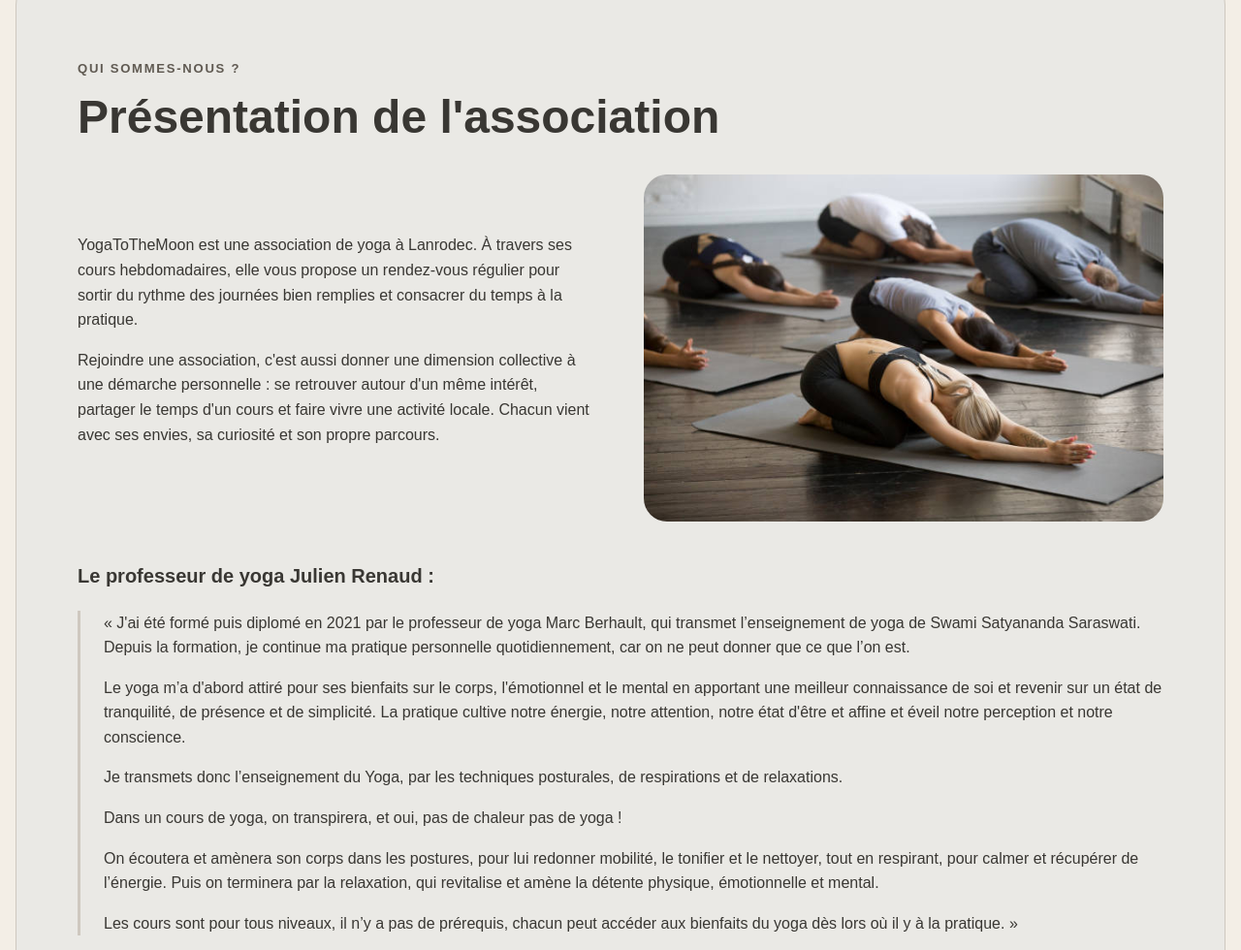
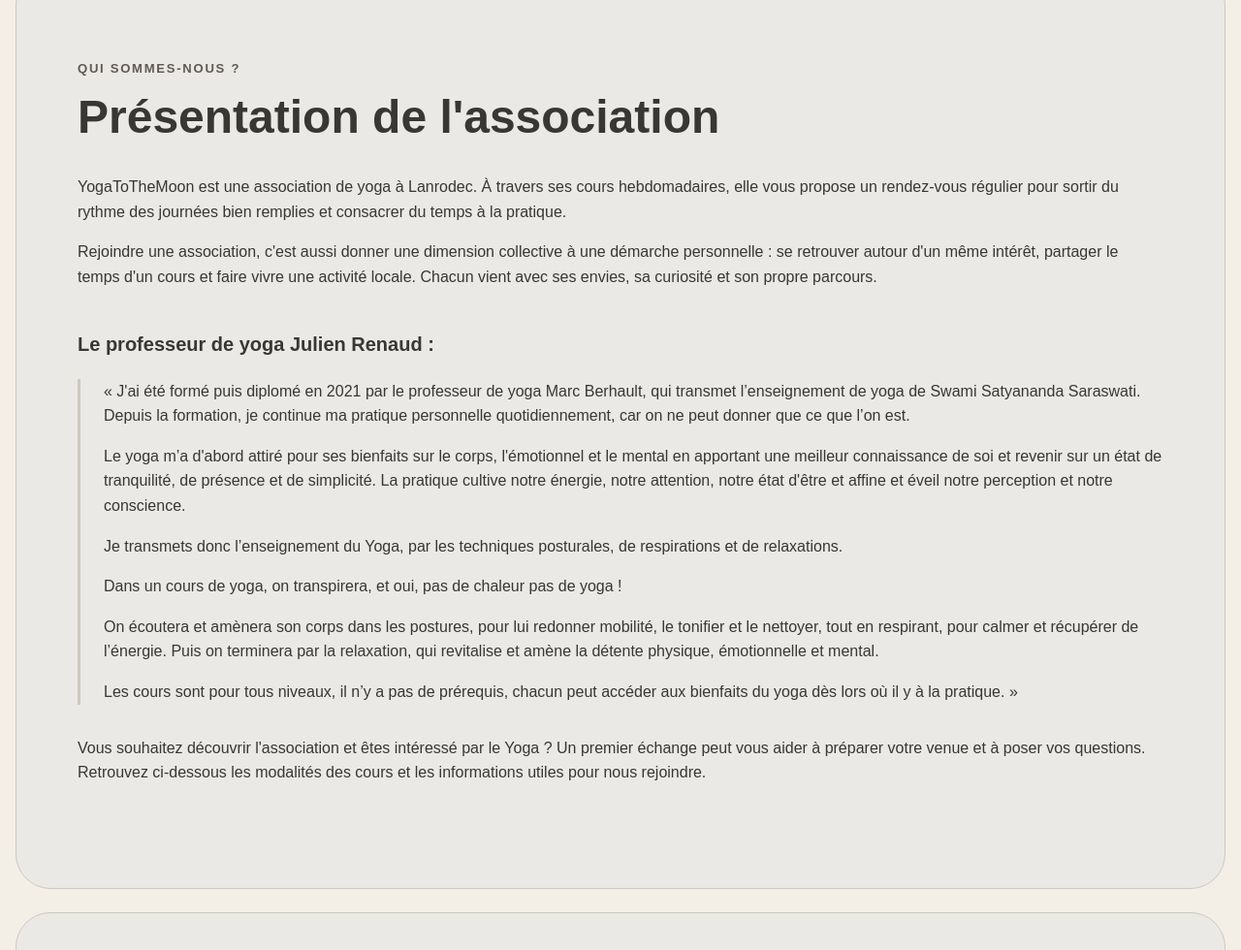
Before and after one commit to bastiencadiou/yogatothemoon, a plain HTML site: page index.html in a window 1280 px wide. Shown: the part 856-1836 px from the top of the page at 97% size. Drawn offline with Linux system fonts and the light colour scheme.

Commit message:
Remove picture

```diff
--- a/index.html
+++ b/index.html
@@ -56,8 +56,6 @@
             <div class="page-width">
                 <p class="section-label">Qui sommes-nous ?</p>
                 <h2>Présentation de l'association</h2>
-                <div class="two-column-grid">
-                    <div>
                 <p>
                     YogaToTheMoon est une association de yoga à Lanrodec. À travers ses
                     cours hebdomadaires, elle vous propose un rendez-vous régulier pour
@@ -70,16 +68,6 @@
                     partager le temps d'un cours et faire vivre une activité locale.
                     Chacun vient avec ses envies, sa curiosité et son propre parcours.
                 </p>
-                    </div>
-                    <img
-                        class="presentation-image"
-                        src="images/pr%C3%A9sentation.jpg"
-                        alt="Groupe de personnes pratiquant la posture de l'enfant sur des tapis de yoga"
-                        width="612"
-                        height="408"
-                        loading="lazy"
-                    >
-                </div>
                 <div class="teacher-presentation">
                     <h3>Le professeur de yoga Julien Renaud :</h3>
                     <blockquote class="teacher-quote">
--- a/style.css
+++ b/style.css
@@ -172,12 +172,6 @@
 
 .hero-text p {
     max-width: 640px;
-}
-
-.presentation-image {
-    width: 100%;
-    height: auto;
-    border-radius: var(--card-radius);
 }
 
 .teacher-presentation {
```
Also changed, not shown: 1 other file.
